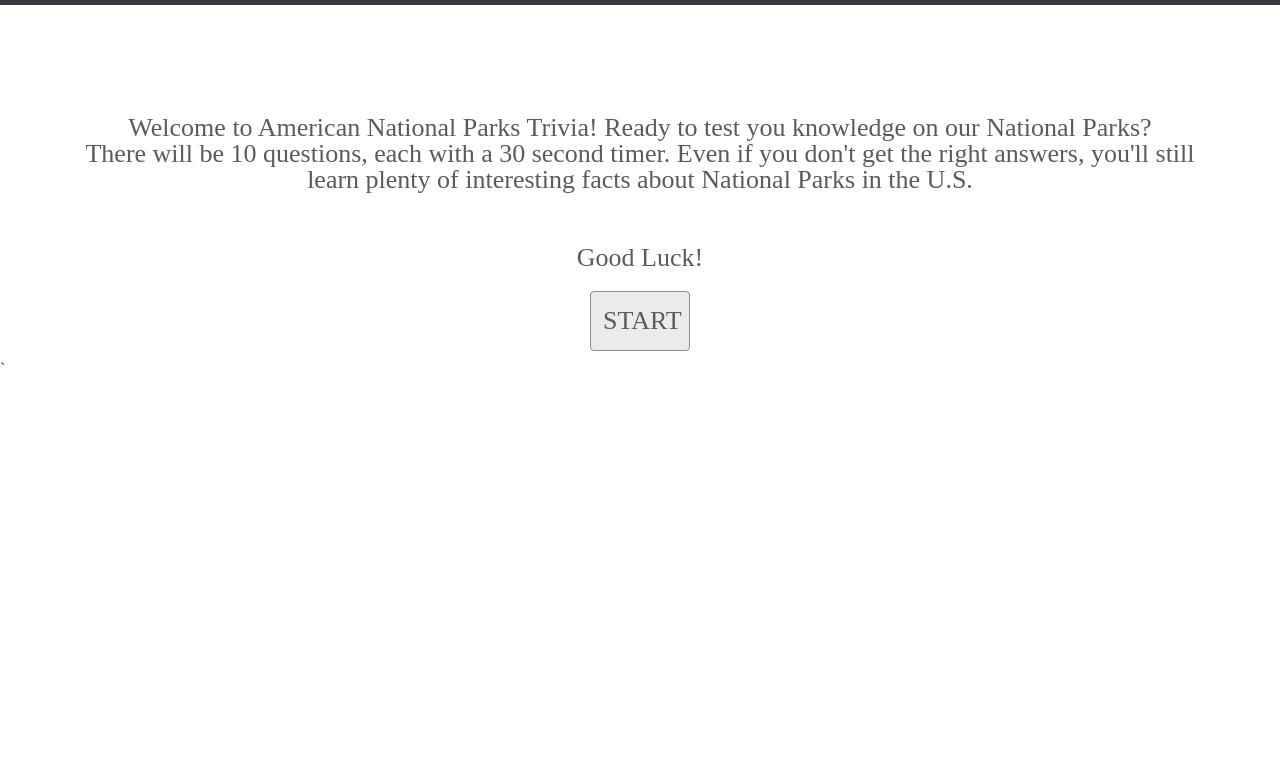
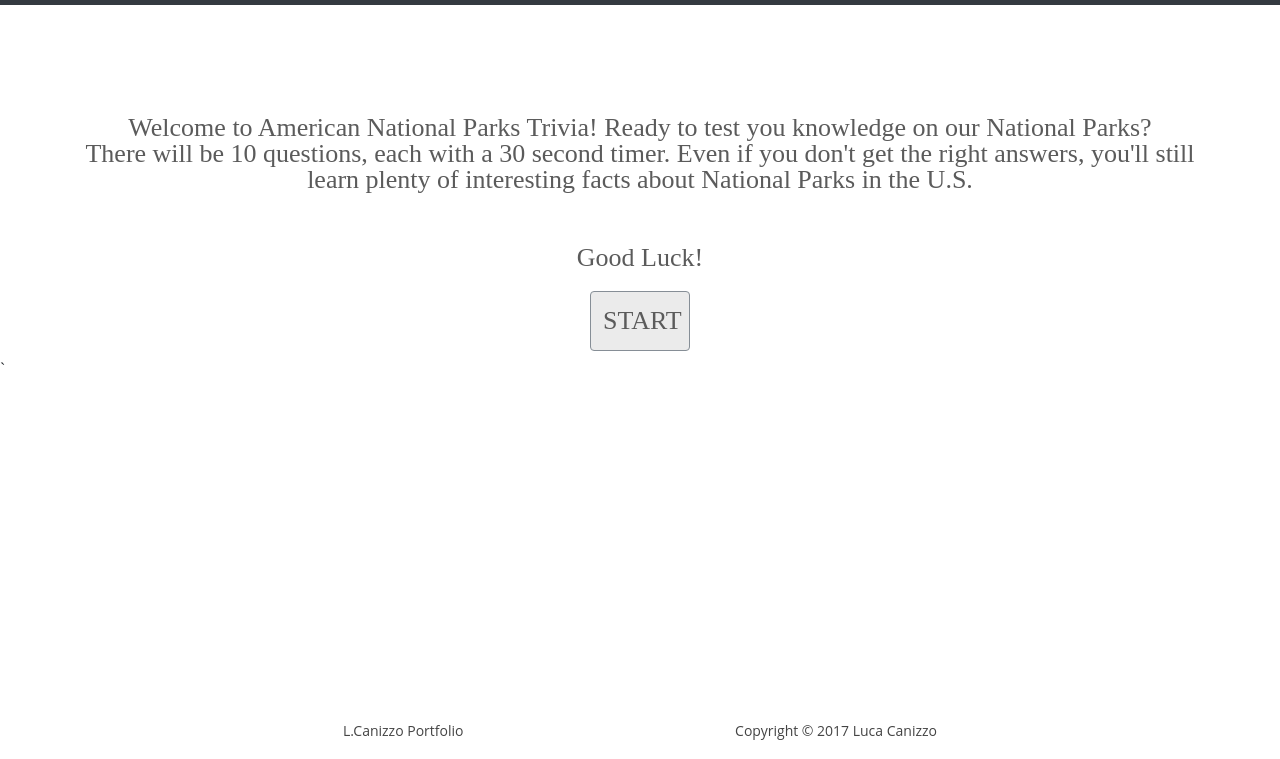
Before and after one commit to lcanizzo/National-Parks-Trivia, a plain HTML site: page index.html in a window 1280 px wide. Shown: the part 41-800 px from the top of the page. Drawn offline with nearby package versions, Linux system fonts and the light colour scheme.

Commit message:
Added reference footer

```diff
--- a/assets/css/style.css
+++ b/assets/css/style.css
@@ -20,6 +20,28 @@ body {
     color: #5b5b5b;
     margin: 0 auto;
     text-align: center;
+}
+
+/* F O O T E R  */
+.footer-content {
+    color: #444;
+    font-family:'Open Sans', sans-serif;
+    font-size: 14px;
+    margin-top: 5px;
+    margin-bottom: 5px;
+}
+
+.fixed-footer {
+    position: absolute;
+    width: 100%;
+    max-height: 60px;
+    bottom: 0;
+    left: 0;
+}
+
+.center-footer {
+    margin: 0 auto;
+    width: 50%;
 }
 
 /* W E L C O M E   P A G E  */
--- a/index.html
+++ b/index.html
@@ -255,7 +255,7 @@
         <div class="container fun-fact">
             <h3> Fun Fact:</h3>
             <p>Crater Lake is the seventh deepest lake in the world, and took 250 years of rain and snow accumulation to reach
-                its current water level.</p>
+                its water level.</p>
         </div>
         <button type="button" class="btn btn-secondary next">Next</button>
     </div>
@@ -612,6 +612,16 @@
         </div>
     </div>
 
+
+    <div class="navbar navbar-default fixed-footer">
+        <div class="container center-footer">
+            <a class="navbar-nav footer-content" href="https://lcanizzo.github.io/Bootstrap-Portfolio/" target="_blank">L.Canizzo Portfolio
+            </a>
+            <p class="navbar-text footer-content" target="_blank">Copyright &copy; 2017 Luca Canizzo
+            </p>
+        </div>
+    </div>
+
 </body>
 
 </html>
```
